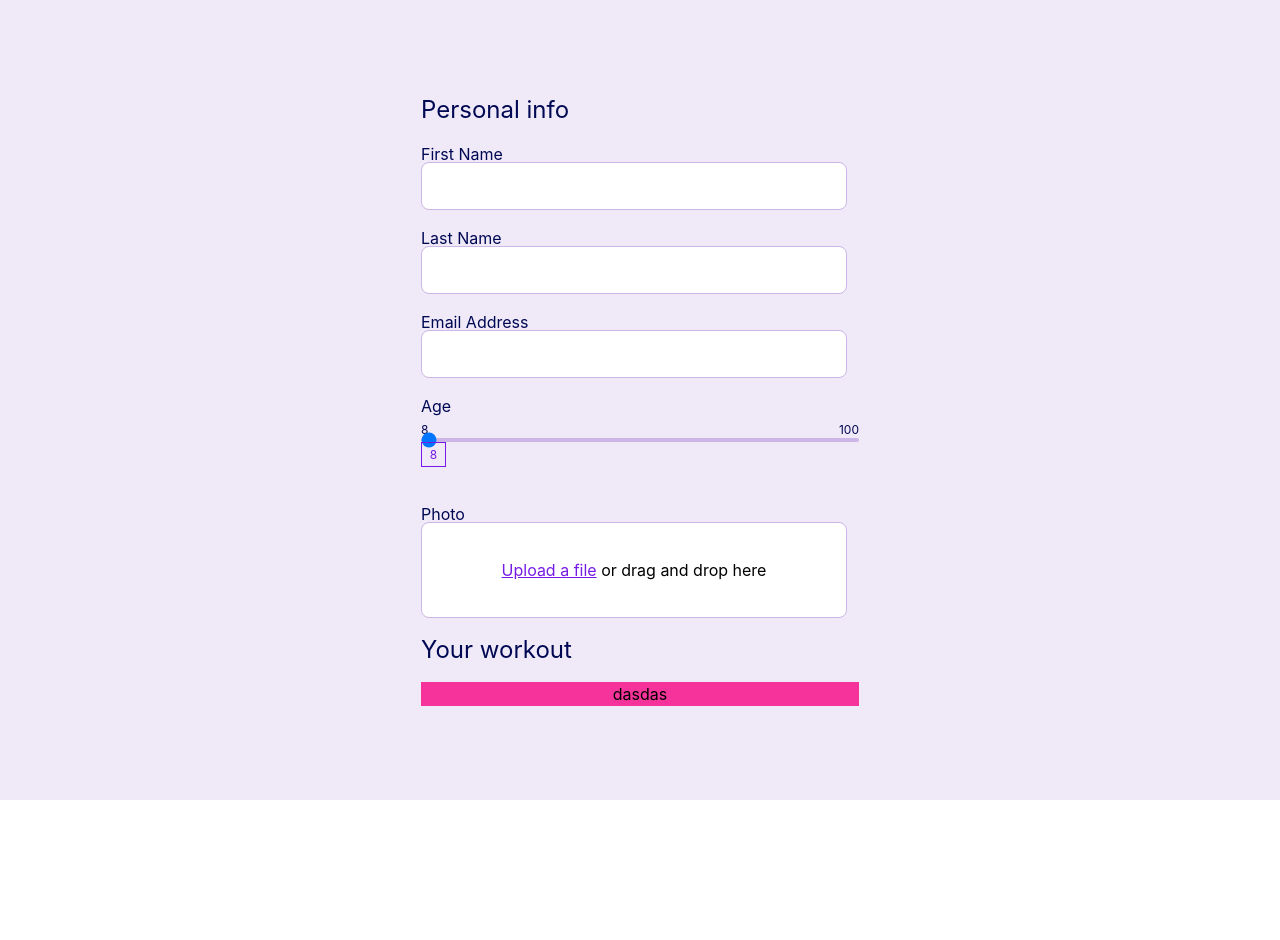
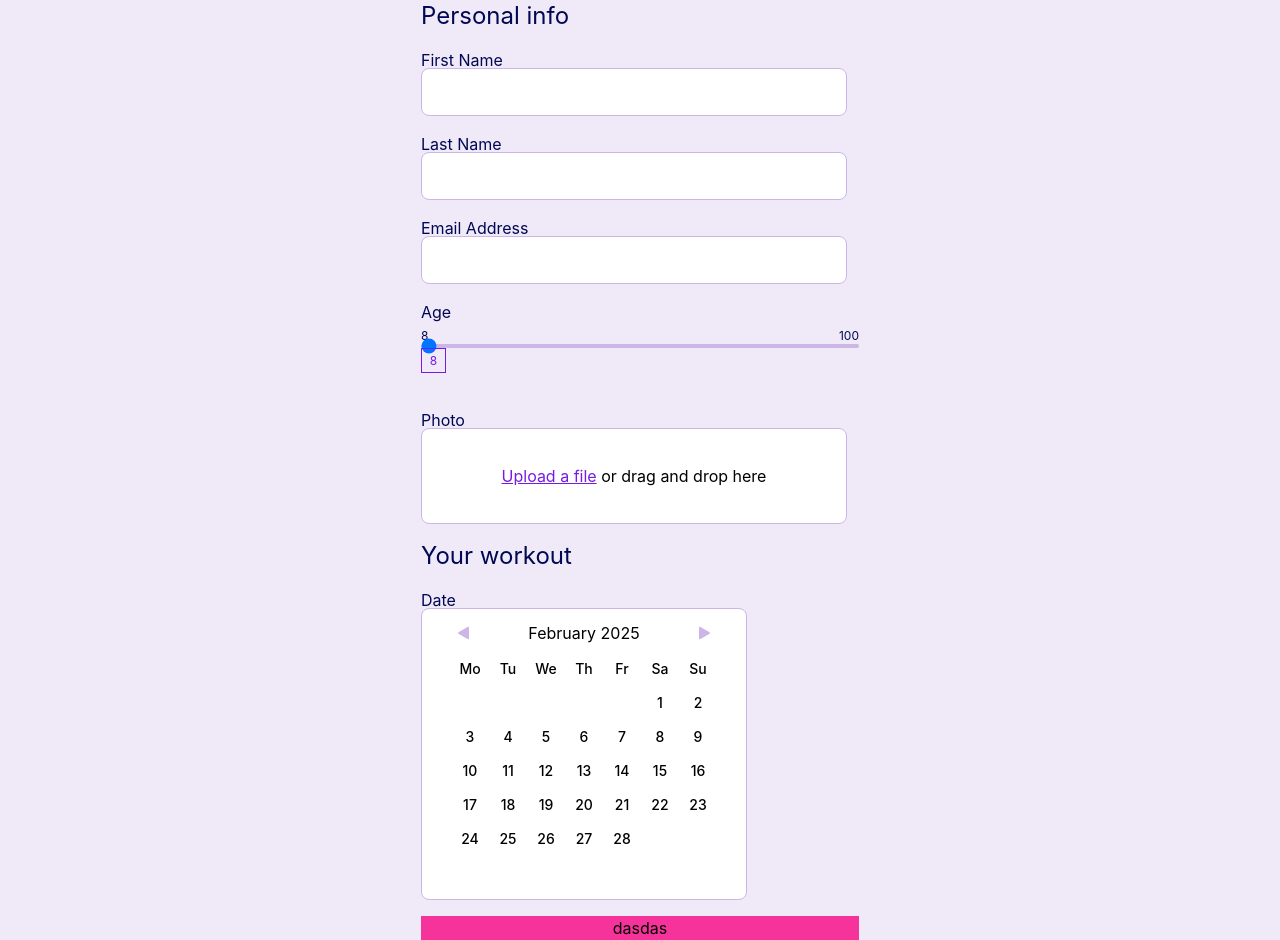
Before and after one commit to Donosik/zadaniethink1st, a React (Vite) app: page / in a window 1280 px wide. Before the commit the page ends 800 px from the top, so only its background shows below. Built offline with nearby package versions, Linux system fonts and the light colour scheme.

Commit message:
almost working date and time picker

```diff
--- /dev/null
+++ b/src/components/Calendar.tsx
@@ -0,0 +1,104 @@
+import Label from "./Label.tsx";
+import {InputHTMLAttributes, useEffect, useId, useState} from "react";
+import useMonthCalendar from "../hooks/useMonthCalendar.ts";
+import leftArrow from "./../assets/LeftArrow.svg"
+import rightArrow from "./../assets/RightArrow.svg"
+import TimeGroup from "./TimeGroup.tsx";
+
+interface CalendarProps extends InputHTMLAttributes<HTMLInputElement>
+{
+    labelDate: string,
+    labelTime: string,
+}
+
+const monthNames = ["January", "February", "March", "April", "May", "June",
+    "July", "August", "September", "October", "November", "December"]
+
+export default function Calendar({labelDate, labelTime, ...rest}: CalendarProps)
+{
+    const id = useId()
+
+    const [choosenDay, setChoosenDay] = useState<number>(0)
+    const [month, setMonth] = useState<number>(new Date().getMonth())
+    const [year, setYear] = useState<number>(new Date().getFullYear())
+    const weeks: (number | null)[][] = useMonthCalendar(year, month)
+
+    function changeDay(day: number | null)
+    {
+        if (day !== null)
+            setChoosenDay(day)
+        else
+            setChoosenDay(0)
+    }
+
+    function changeMonth(increase: boolean)
+    {
+        if (increase)
+        {
+            if (month === 11)
+            {
+                setYear(year + 1)
+                setMonth(0)
+            } else
+            {
+                setMonth(month + 1)
+            }
+        } else
+        {
+            if (month === 0)
+            {
+                setYear(year - 1)
+                setMonth(11)
+            } else
+            {
+                setMonth(month - 1)
+            }
+        }
+    }
+
+    return (
+        <div className={"flex gap-5"}>
+            <div className="flex flex-col gap-2">
+                <Label text={labelDate}/>
+                <label htmlFor={id}
+                       className={"w-81.5 h-73 border border-think-blue rounded-lg bg-white flex flex-col items-center gap-1.5 p-2"}>
+                    <div className={"h-8 flex justify-between items-center gap-4 w-full px-5 select-none"}>
+                        <img className={"p-2"} src={leftArrow} onClick={() => changeMonth(false)}/>
+                        <span>
+                            {monthNames[month]} {year}
+                        </span>
+                        <img className={"p-2"} src={rightArrow} onClick={() => changeMonth(true)}/>
+                    </div>
+                    <div className={"flex gap-2.5 text-sm font-medium items-center select-none"}>
+                        <label className={"w-7 h-7 flex justify-center items-center"}>Mo</label>
+                        <label className={"w-7 h-7 flex justify-center items-center"}>Tu</label>
+                        <label className={"w-7 h-7 flex justify-center items-center"}>We</label>
+                        <label className={"w-7 h-7 flex justify-center items-center"}>Th</label>
+                        <label className={"w-7 h-7 flex justify-center items-center"}>Fr</label>
+                        <label className={"w-7 h-7 flex justify-center items-center"}>Sa</label>
+                        <label className={"w-7 h-7 flex justify-center items-center"}>Su</label>
+                    </div>
+                    {weeks.map((week, key) => (
+                        <div key={key} className={"flex gap-2.5 text-sm font-medium"}>
+                            {
+                                week.map((day, key2) =>
+                                    (<>
+                                            <button type={"button"} onClick={() => changeDay(day)}
+                                                    key={key2}
+                                                    className={`text-sm font-medium w-7 h-7 flex justify-center items-center ${day === choosenDay ? "bg-think-blue-active p-2 rounded-full text-white" : ""}`}>
+                                                {day}
+                                            </button>
+                                        </>
+                                    ))}
+                        </div>
+                    ))
+                    }
+                </label>
+                <input className={"hidden"} id={id} {...rest} type={"date"}/>
+            </div>
+            {(choosenDay !== 0) &&
+                <TimeGroup/>
+            }
+        </div>
+    )
+}
--- a/src/components/Form.tsx
+++ b/src/components/Form.tsx
@@ -2,6 +2,7 @@ import TextField from "./TextField.tsx";
 import Title from "./Title.tsx";
 import Slider from "./Slider.tsx";
 import Upload from "./Upload.tsx";
+import Calendar from "./Calendar.tsx";
 
 export default function Form()
 {
@@ -21,6 +22,7 @@ export default function Form()
                     <Slider label={"Age"} min={8} max={100} step={1} />
                     <Upload label={"Photo"}/>
                     <Title text={"Your workout"}/>
+                    <Calendar labelDate={"Date"} labelTime={"Time"}/>
                     <button className="group-invalid:bg-pink-500" type={"submit"}>
                         dasdas
                     </button>
--- /dev/null
+++ b/src/components/TimeGroup.tsx
@@ -0,0 +1,24 @@
+import Label from "./Label.tsx";
+import {Fragment, useId} from "react";
+
+export default function TimeGroup()
+{
+    const id=useId()
+
+    const values=["12","14","16","18","20"]
+    return(
+        <div className={"flex flex-col gap-2"}>
+            <Label text={"Time"}/>
+            <div className={"flex flex-col gap-2"}>
+                {values.map((item,index)=>(
+                    <div key={index}>
+                    <label htmlFor={id+index} className={"peer select-none flex items-center justify-center  border rounded-lg border-think-blue h-11.5 w-19 bg-white has-[:checked]:border-think-blue-active has-[:checked]:border-2"}>
+                        {item}:00
+                        <input id={id+index} type={"radio"} className={" hidden"} name={"time"} value={item}/>
+                    </label>
+                    </div>
+                ))}
+            </div>
+        </div>
+    )
+}
--- a/src/components/Upload.tsx
+++ b/src/components/Upload.tsx
@@ -1,5 +1,5 @@
 import Label from "./Label.tsx";
-import {InputHTMLAttributes} from "react";
+import {InputHTMLAttributes, useId} from "react";
 
 interface UploadProps extends InputHTMLAttributes<HTMLInputElement>
 {
@@ -8,17 +8,18 @@ interface UploadProps extends InputHTMLAttributes<HTMLInputElement>
 
 export default function Upload({label, ...rest}: UploadProps)
 {
+    const id=useId()
     return (
         <div className="w-106.5 flex flex-col gap-2 font-normal">
             <Label text={label}/>
-            <label htmlFor={"input"}
+            <label htmlFor={id}
                    className="bg-white border border-think-blue rounded-lg flex items-center justify-center h-24 cursor-pointer">
                 <span>
                     <span className="underline text-think-blue-active">Upload a file</span>
                     <span> or drag and drop here</span>
                 </span>
             </label>
-            <input id={"input"} className="hidden" type={"file"} {...rest} />
+            <input id={id} className="hidden" type={"file"} {...rest} />
         </div>
     )
 }
--- /dev/null
+++ b/src/hooks/useMonthCalendar.ts
@@ -0,0 +1,35 @@
+import {useMemo} from "react";
+
+function getDaysInMonth(year:number,month:number): number {
+    return new Date(year, month+1,0).getDate();
+}
+
+function getFirstDayOffset(year:number,month:number):number{
+    const offset=new Date(year, month, 1).getDay();
+    return (7 + offset - 1) % 7
+}
+
+function getMonthInArray(year:number,month:number){
+    const weeks:(number|null)[][]=[]
+    let currentWeek:(number|null)[] = new Array(getFirstDayOffset(year,month)).fill(null)
+    for(let i=1;i<=getDaysInMonth(year,month);i++)
+    {
+        currentWeek.push(i)
+        if(currentWeek.length===7){
+            weeks.push(currentWeek)
+            currentWeek=[]
+        }
+    }
+    if (currentWeek.length > 0) {
+        while (currentWeek.length < 7) {
+            currentWeek.push(null);
+        }
+        weeks.push(currentWeek);
+    }
+    return weeks
+}
+
+export default function useMonthCalendar(year:number,month:number)
+{
+    return useMemo(()=>getMonthInArray(year,month),[year,month])
+}
```
Also changed, not shown: src/assets/LeftArrow.svg (added), src/assets/RightArrow.svg (added).
